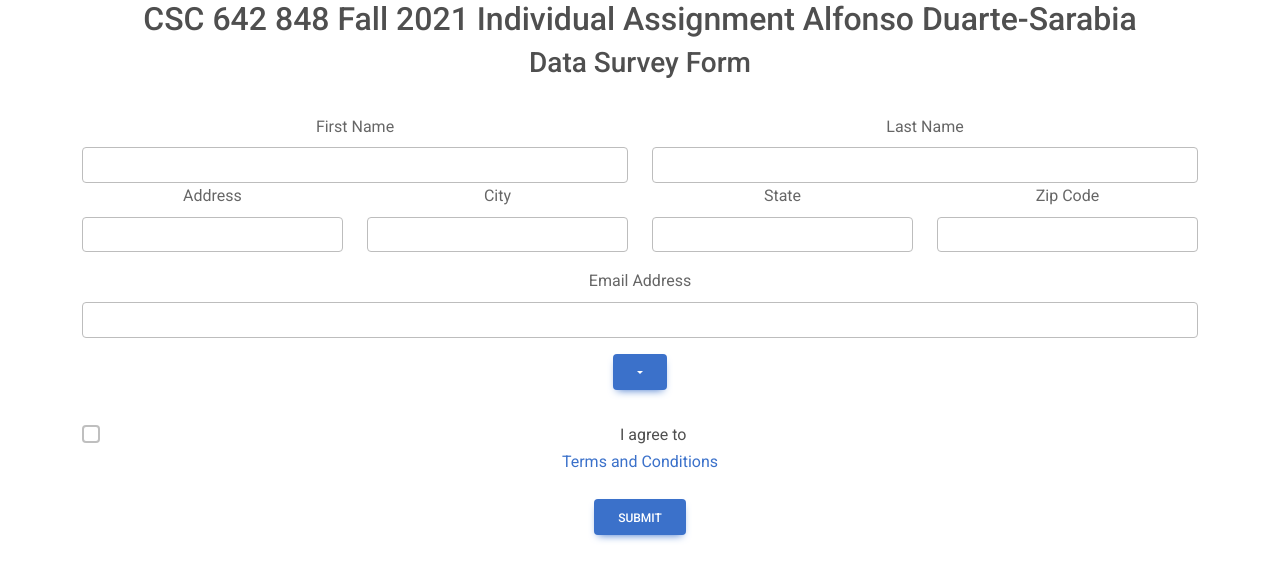
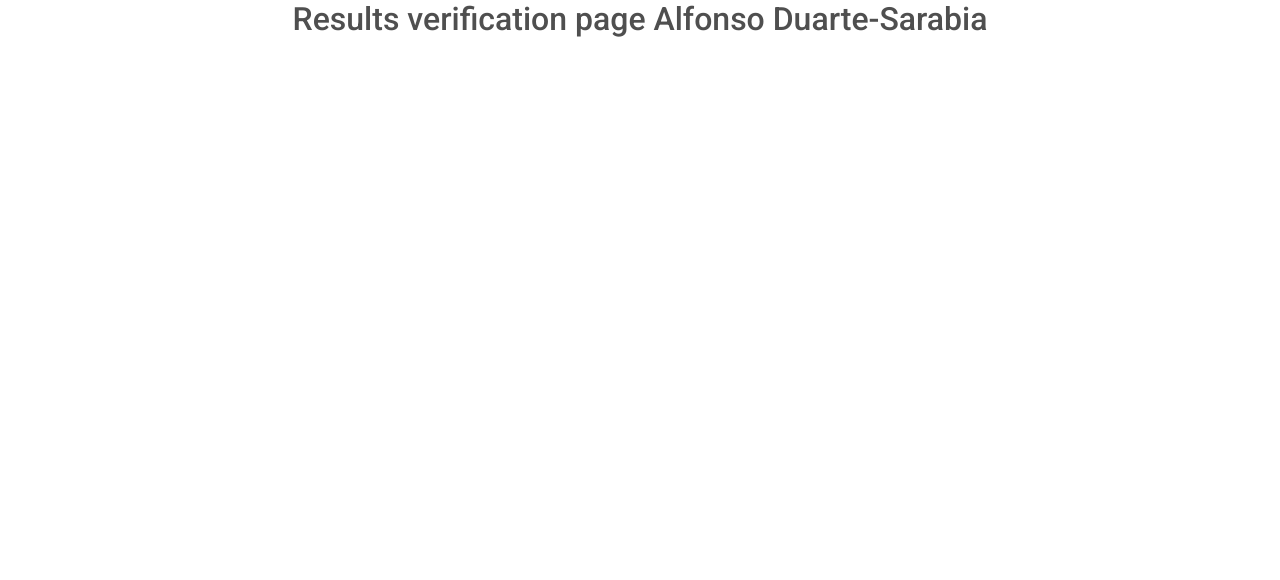
Before and after one commit to alfonsoduartesarabia/CSC642-IndividualAssignment, a React (Create React App) app in the folder survey-form/: page /verification in a window 1280 px wide. Shown: the top 580 px of the page. Built offline with nearby package versions, Linux system fonts and the light colour scheme.

Commit message:
updated code

```diff
--- a/survey-form/package.json
+++ b/survey-form/package.json
@@ -12,6 +12,8 @@
     "react-bootstrap": "^2.0.0",
     "react-dom": "^17.0.2",
     "react-hook-form": "^7.17.5",
+    "react-hook-form-persist": "^2.1.0",
+    "react-router-dom": "^6.0.2",
     "react-scripts": "4.0.3",
     "react-zipcode": "^1.0.1",
     "web-vitals": "^1.1.2"
--- a/survey-form/src/App.js
+++ b/survey-form/src/App.js
@@ -1,16 +1,22 @@
-//import logo from './logo.svg';
 import './App.css';
 import 'bootstrap/dist/css/bootstrap.min.css';
 
-import Home from './pages/home';
+import { BrowserRouter,Routes, Route } from 'react-router-dom';
+// import Home from './pages/home';
 import Survey from './pages/survey';
+import Verification from './pages/verification';
 
 function App() {
   return (
     <div className="App">
       {/* <Home>
       </Home> */}
-      <Survey></Survey>
+        <BrowserRouter>
+          <Routes>
+            <Route path='/' element={<Survey/>} />
+            <Route path='verification/*' element={<Verification/>} />
+          </Routes>
+        </BrowserRouter>
     </div>
   );
 }
--- a/survey-form/src/pages/home.js
+++ b/survey-form/src/pages/home.js
@@ -2,7 +2,7 @@ import React, { useState } from 'react';
 //import Button from 'react-bootstrap/Button';
 import { Button, Form, Container, Row, Col, FormSelect, Dropdown, DropdownButton } from 'react-bootstrap';
 import { useForm } from 'react-hook-form';
-import Zip from 'react-zipcode';
+// import Zip from 'react-zipcode';
 
 const Home = () => {
     const [result,setResult] = useState("");
--- a/survey-form/src/pages/survey.css
+++ b/survey-form/src/pages/survey.css
@@ -0,0 +1,37 @@
+.Container{
+    /* box-shadow: 1px 2px 2px #592941;
+    border: 0.1em solid #592941;
+    border-radius: 0.5em; */
+
+
+    /* width: 65%;
+    height: 70%;
+
+    background-color: #EEFCF8;
+    opacity: 1;
+
+    font-weight: bold;
+    color: #035E7B;
+
+    transition: 2s;  */
+}
+.div-form{
+    display: block;
+    text-align: center;
+}
+.form{
+    /* width: 0px; */
+    display: inline-block;
+    border: 0.1em solid #592941;
+    border-radius: 0.5em;
+    width: 80%;
+    padding: 50px;
+}
+.address{
+    padding: 0px;
+}
+.email{
+    margin: 0 0 30px;
+    padding: 0;
+    text-align: center;
+}
--- a/survey-form/src/pages/survey.js
+++ b/survey-form/src/pages/survey.js
@@ -1,21 +1,27 @@
-import { useState } from "react";
+import { useEffect, useState } from "react";
 import { useForm } from "react-hook-form";
 import { Button, Form, Container, Row, Col, Dropdown} from 'react-bootstrap';
-import Zip from 'react-zipcode';
+import useFormPersist from 'react-hook-form-persist';
+import { Link } from "react-router-dom";
+
+import './survey.css';
 
 export default function Survey() {
-  const { register, handleSubmit, formState} = useForm();
+  const { register, handleSubmit, watch,setValue,formState} = useForm();
   const [result, setResult] = useState("");
   const onSubmit = (data) => setResult(JSON.stringify(data));
 //   const { step, firstName, lastName, email, address, city, state, zip } = this.state;
 //   const inputValues = { firstName, lastName, email, address, city, state, zip };
 
+    useFormPersist('Form',{watch,setValue});
+
   return (
-    <Container>
-        <h2>CSC 642 848 Fall 2021 Individual Assignment Alfonso Duarte-Sarabia</h2>
-        <h3>Data Survey Form</h3>
-        <br></br>
-    <Form onSubmit={handleSubmit(onSubmit)}>
+    <div className="div-form">
+    <h2>CSC 642 848 Fall 2021 Individual Assignment Alfonso Duarte-Sarabia</h2>
+    <h3>Data Survey Form</h3>
+    <br></br>
+    <Container className='Container'>
+    <Form onSubmit={handleSubmit(onSubmit)} className="form">
         <Row>
             <Form.Group as={Col} controlId="formFirstName">
                 <Form.Label className="firstname">First Name</Form.Label>
@@ -39,22 +45,22 @@ export default function Survey() {
         </Row>
 
         <Row>
-        <Form.Group as={Col} className="mb-3" controlId="formAddress">
+        <Form.Group as={Col} className="mb-2" controlId="formAddress">
             <Form.Label className="address">Address</Form.Label>
-            <Form.Control type="text" {...register("address")} required></Form.Control>
+            <Form.Control type="text" {...register("address")} required className="address"></Form.Control>
         </Form.Group>
 
-        <Form.Group as={Col} className="mb-3" controlId="formCity">
+        <Form.Group as={Col} className="mb-2" controlId="formCity">
             <Form.Label className="city">City</Form.Label>
             <Form.Control type="text" {...register("city")} required></Form.Control>
         </Form.Group>
 
-        <Form.Group as={Col} className="mb-3" controlId="formState">
+        <Form.Group as={Col} className="mb-2" controlId="formState">
             <Form.Label className="state">State</Form.Label>
             <Form.Control type="text" {...register("state")} required></Form.Control>
         </Form.Group>
 
-        <Form.Group as={Col} className="mb-3" controlId="formZipCode">
+        <Form.Group as={Col} className="mb-2" controlId="formZipCode">
             <Form.Label className="zipcode">Zip Code</Form.Label>
             <Form.Control type="text"
             {...register("zipcode", {maxLength:5,minLength:4, pattern: /^[0-9]+$/i})} required></Form.Control>
@@ -62,7 +68,7 @@ export default function Survey() {
         </Form.Group>
         </Row>
 
-        <Form.Group controlId="formEmail"  className="mb-3">
+        <Form.Group controlId="formEmail"  className="email">
             <Form.Label className="email">Email Address</Form.Label>
             <Form.Control
             type="email"
@@ -95,5 +101,6 @@ export default function Survey() {
     </Form>
     <p>{result}</p>
     </Container>
+    </div>
   );
 }
--- /dev/null
+++ b/survey-form/src/pages/verification.js
@@ -0,0 +1,10 @@
+import { useState } from "react";
+import {Link} from 'react-router-dom'
+
+export default function Verification(){
+    return(
+        <div>
+            <h2>Results verification page Alfonso Duarte-Sarabia</h2>
+        </div>
+    );
+}
```
Also changed, not shown: 1 other file (tests, documents, lock files or other folders).
